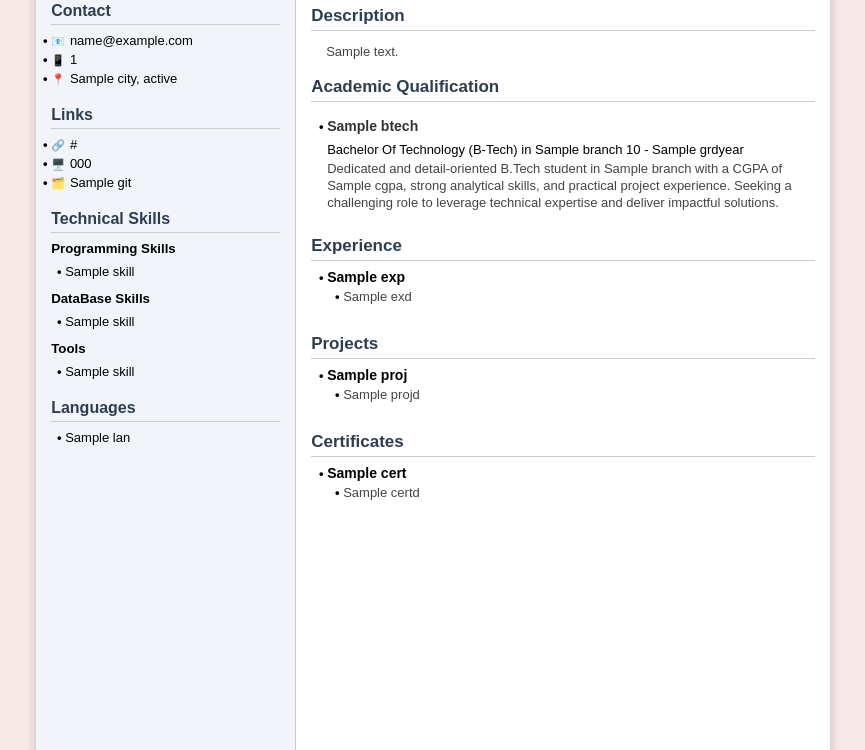
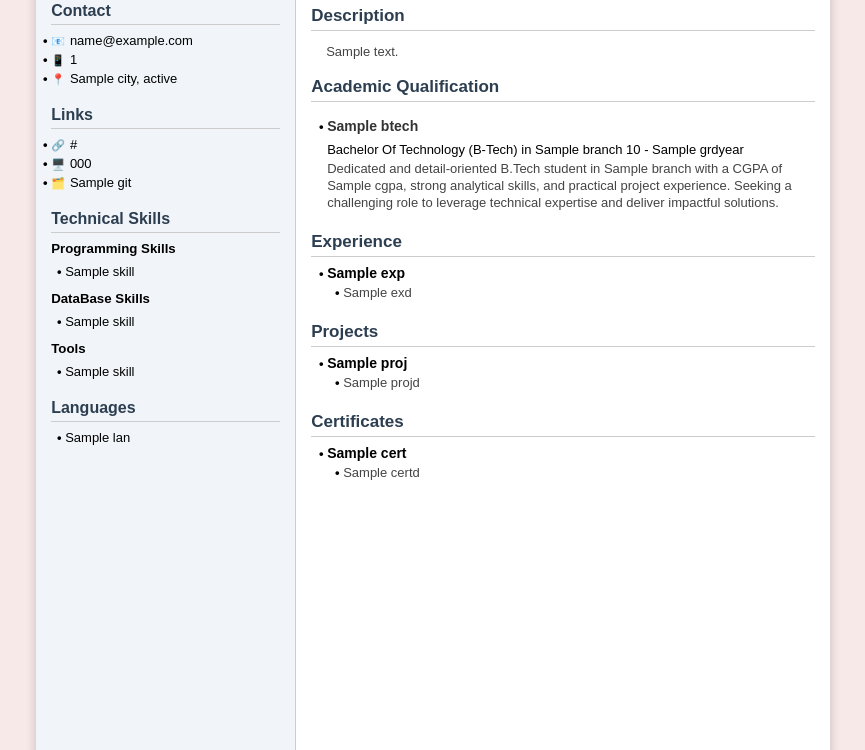
Before and after one commit to yeswanth-ch06/ResumeBuilder, a Flask app: template templates/resume.html in a window 1280 px wide. Shown: the part 140-890 px from the top of the page, without its empty margins (207-1072 px from the left). Run offline with Flask 3, Linux system fonts and the light colour scheme; the template is opened without the code that fills it: most values are stand-ins (such as "Sample title", 1, 10 or a date in 2020).

Commit message:
Update resume.css

```diff
--- a/static/resume.css
+++ b/static/resume.css
@@ -123,7 +123,7 @@ body {
 
 .right ul {
   padding-left: 16px;
-  margin-bottom: 8px;
+  margin-bottom: 4px;
 }
 
 .right li {
```
